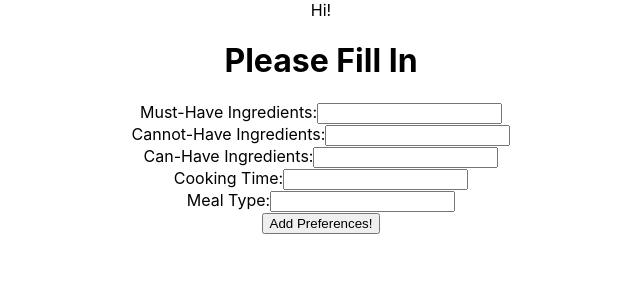
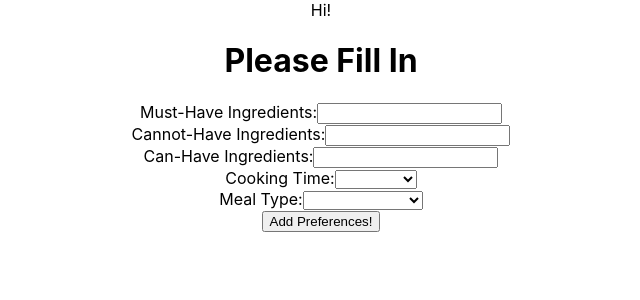
Before and after one commit to heatheryuan/CalHacks, a React (Create React App) app in the folder frontend/: page / in a window 1280 px wide. Shown: the top 300 px of the page, without its empty margins (319-959 px from the left). Built offline with nearby package versions, Linux system fonts and the light colour scheme; the HTML template or start-up script is replaced by a standard one.

Commit message:
added dropdown options

```diff
--- a/frontend/src/ImportForm.js
+++ b/frontend/src/ImportForm.js
@@ -1,4 +1,20 @@
 import React, { useState } from 'react';
+
+
+const mealTypeOptions = [
+    "",
+    "Breakfast",
+    "Entree",
+    "Snack/Appetizer",
+    "Dessert",
+  ];
+
+const cookingTimeOptions = [
+    "",
+    "<25 min",
+    "25-45 min",
+    ">45 min"
+]
 
 function ImportForm() {
     const [ingredients, setIngredients] = useState({
@@ -95,20 +111,24 @@ function ImportForm() {
         <br />
         <label>
           Cooking Time:
-          <input
-            type="text"
-            value={cookingTime}
-            onChange={(e) => setCookingTime(e.target.value)}
-          />
+            <select value={mealType} onChange={(e) => setCookingTime(e.target.value)}>
+            {cookingTimeOptions.map((option) => (
+                <option key={option} value={option}>
+                {option}
+                </option>
+            ))}
+            </select>
         </label>
         <br />
         <label>
-          Meal Type:
-          <input
-            type="text"
-            value={mealType}
-            onChange={(e) => setMealType(e.target.value)}
-          />
+            Meal Type:
+            <select value={mealType} onChange={(e) => setMealType(e.target.value)}>
+            {mealTypeOptions.map((option) => (
+                <option key={option} value={option}>
+                {option}
+                </option>
+            ))}
+            </select>
         </label>
         <br />
         <button type="submit">Add Preferences!</button>
```
